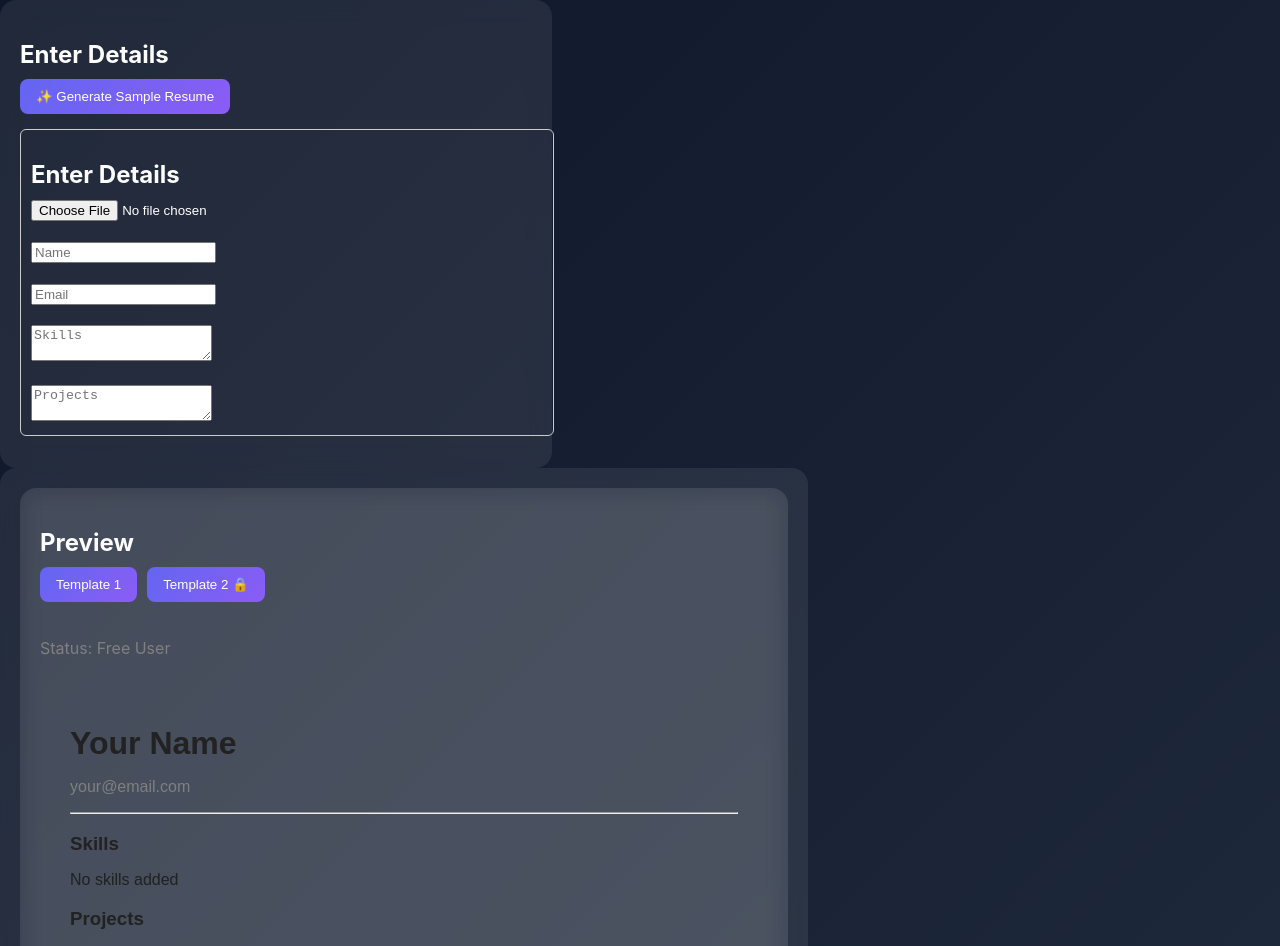
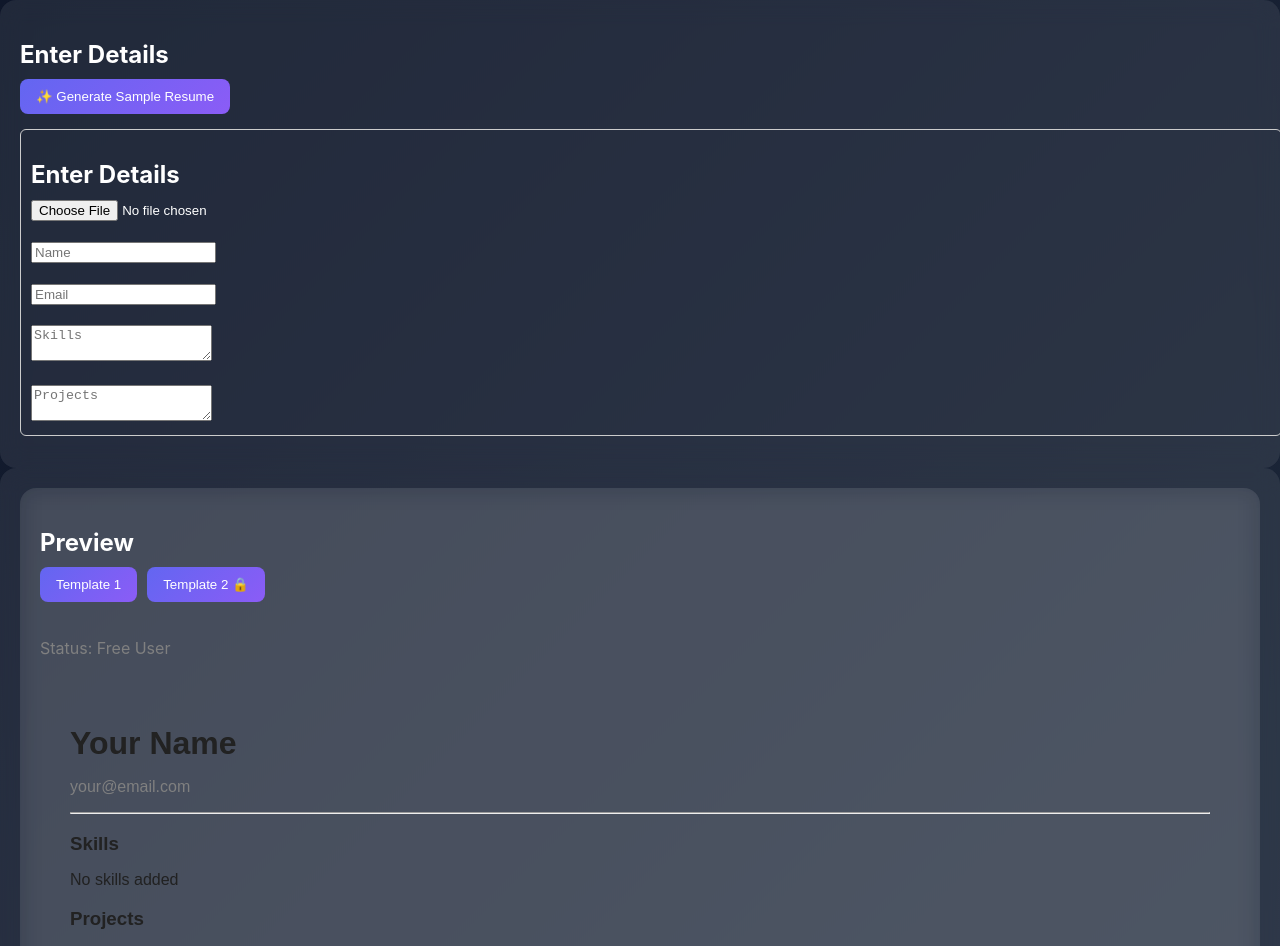
Before and after one commit to RaghavendraRathod/resume-builder, a React (Create React App) app: page / in a window 1280 px wide. Shown: the top 946 px of the page. Built offline with nearby package versions, Linux system fonts and the light colour scheme.

Commit message:
Fixed premium UI layout

```diff
--- a/src/App.css
+++ b/src/App.css
@@ -25,12 +25,14 @@ body {
 
 .app-container {
   display: flex;
-  gap: 25px;
+  gap: 30px;
   padding: 30px;
   min-height: 100vh;
+  align-items: flex-start;
 }
 
 .glass {
+  flex: 1;
   background: rgba(255, 255, 255, 0.08);
   backdrop-filter: blur(14px);
   border: 1px solid rgba(255,255,255,0.1);
--- a/src/App.js
+++ b/src/App.js
@@ -25,7 +25,7 @@ function App() {
     <div className="app-container">
 
       {/* LEFT: FORM */}
-      <div className="glass" style={{ width: "40%" }}>
+      <div className="glass" style={{ flex: 1}}>
         <h2>Enter Details</h2>
 
         <button
@@ -42,7 +42,7 @@ function App() {
       {/* RIGHT: PREVIEW */}
       <div
         className="glass"
-        style={{ width: "60%", overflow: "auto" }}
+        style={{ flex: 1.5, overflow: "auto" }}
       >
         <Preview data={data} />
       </div>
```
